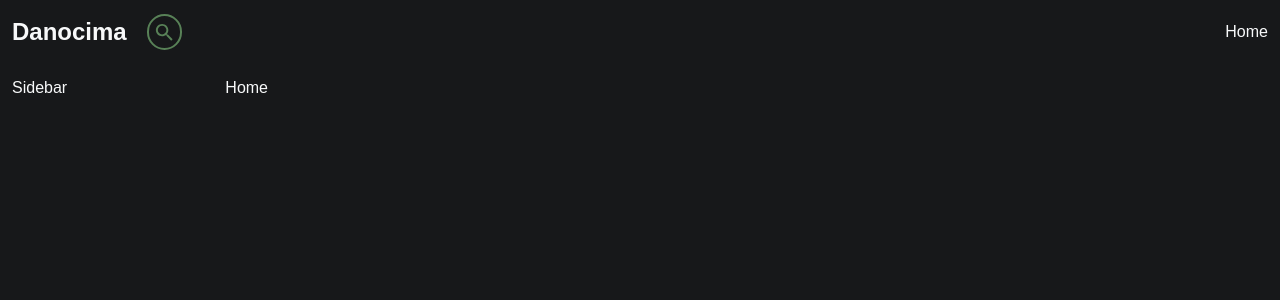
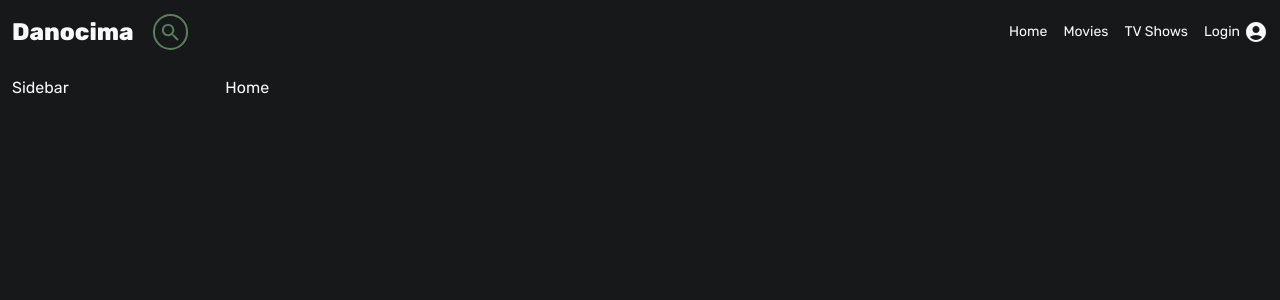
Before and after one commit to PO-KO/danocima, a React (Vite) app: page / in a window 1280 px wide. Shown: the top 300 px of the page. Built offline with nearby package versions, Linux system fonts and the light colour scheme.

Commit message:
navbar_v2

```diff
--- a/src/components/navbar/Navbar.tsx
+++ b/src/components/navbar/Navbar.tsx
@@ -1,34 +1,67 @@
-import { Box, TextField } from "@mui/material";
 import SearchIcon from "@mui/icons-material/Search";
-import { useState } from "react";
+import AccountCircleIcon from "@mui/icons-material/AccountCircle";
+import DehazeIcon from "@mui/icons-material/Dehaze";
+import React, { useState } from "react";
 
 const Navbar = () => {
   const [showSearch, setShowSearch] = useState(false);
+  const [searchKeyword, setSearchKeyword] = useState("");
+  const [isLogin, setIsLogin] = useState(false);
+
+  const handleSearchbarChange = (
+    event: React.ChangeEvent<HTMLInputElement>
+  ) => {
+    setSearchKeyword(event.target.value);
+  };
+
+  console.log(searchKeyword);
+
   return (
     <div className="navbar bg-primary-dark h-16">
       <div className="navbar-container flex justify-between items-center h-full p-3">
-        <div className="left flex items-center gap-5">
+        <div className="left flex items-center gap-5 max-md:w-full max-md:justify-between">
+          <div className="md:hidden cursor-pointer">
+            <DehazeIcon />
+          </div>
           <div className="logo text-2xl text-soft font-extrabold">Danocima</div>
           <div className="searchbar rounded-full border-2 overflow-hidden border-secondary px-1 py-1 flex justify-between">
             <input
               type="text"
               className={`outline-none placeholder:text-xs bg-transparent text-xs transition-all ${
-                showSearch ? "w-52 px-1" : "w-0"
+                showSearch ? "w-28 sm:w-52 px-1" : "w-0"
               }`}
               placeholder="Search"
+              onChange={handleSearchbarChange}
+              value={searchKeyword}
             />
             <span className="search-icon" onClick={() => setShowSearch(true)}>
               <SearchIcon
                 sx={{ fontSize: 23 }}
-                className="text-secondary cursor-pointer"
+                className="text-secondary cursor-pointer "
               />
             </span>
           </div>
         </div>
-        <div className="right">
-          <ul className="links flex">
-            <li className="">
+        <div className="right hidden md:block">
+          <ul className="links flex gap-4 items-center text-sm">
+            <li className="link-item hover:text-secondary">
               <a href="#">Home</a>
+            </li>
+            <li className="link-item hover:text-secondary">
+              <a href="#">Movies</a>
+            </li>
+            <li className="link-item hover:text-secondary">
+              <a href="#">TV Shows</a>
+            </li>
+            <li className="link-item hover:text-secondary">
+              <a href="#" className="flex items-center gap-1">
+                <span>{isLogin ? "name" : "Login"}</span>
+                {isLogin ? (
+                  <img src="" alt="profile picture" />
+                ) : (
+                  <AccountCircleIcon />
+                )}
+              </a>
             </li>
           </ul>
         </div>
--- a/src/index.css
+++ b/src/index.css
@@ -1,5 +1,4 @@
+@import url("https://fonts.googleapis.com/css2?family=Rubik:wght@300;400;500;600;700;800;900&display=swap");
 @tailwind base;
 @tailwind components;
 @tailwind utilities;
-
-@import url("https://fonts.googleapis.com/css2?family=Rubik:wght@300;400;500;600;700;800;900&display=swap");
```
